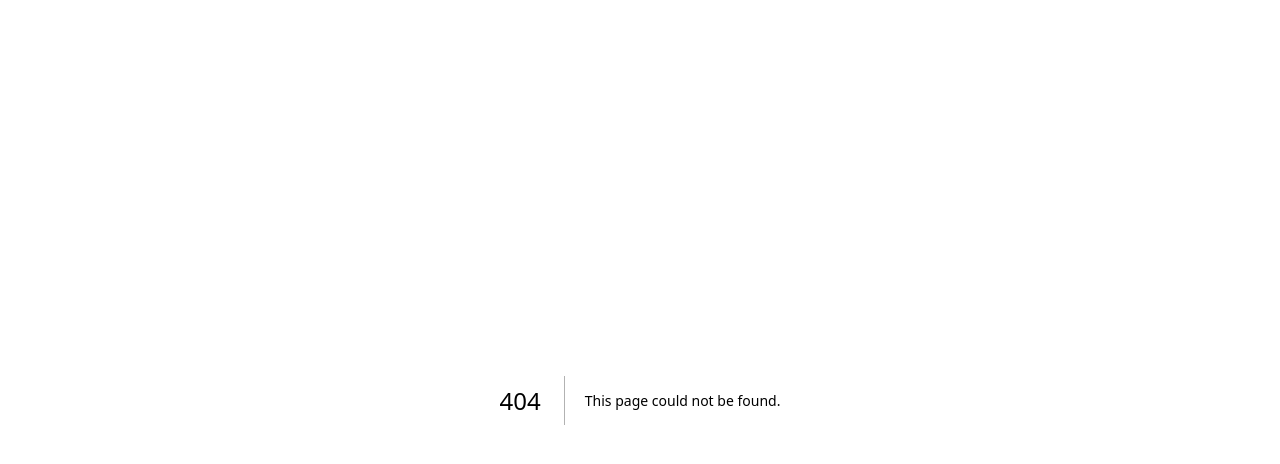
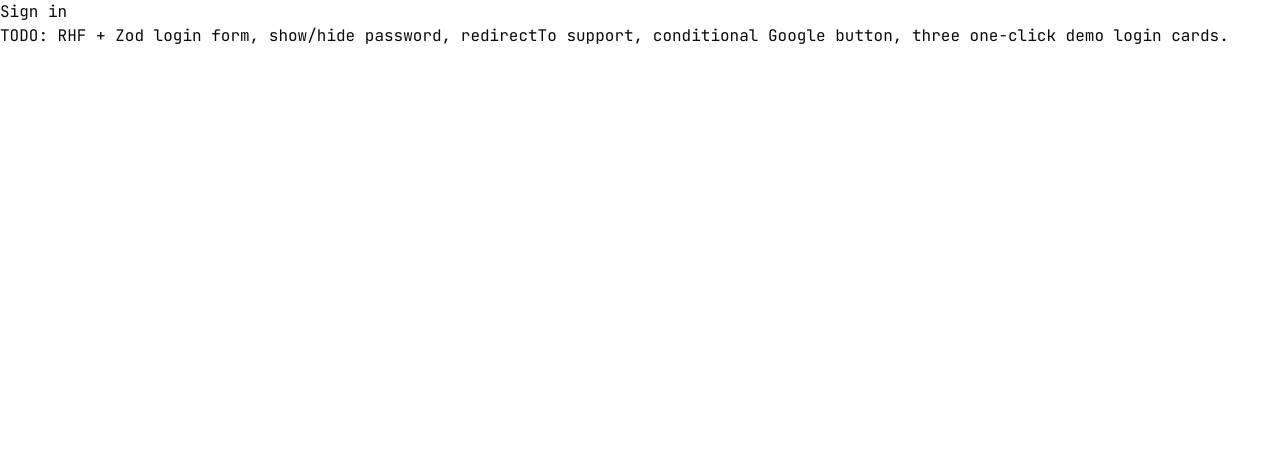
Before and after one commit to abdullahalnoman003/developer-assessment-platform-frontend, a Next.js app: page /login in a window 1280 px wide. Before the commit this address had no page. Shown: the top 464 px of the page. Built offline with nearby package versions, Linux system fonts and the light colour scheme.

Commit message:
feat: add authentication pages for error, loading, login, and register

```diff
--- /dev/null
+++ b/src/app/(authentication)/error.tsx
@@ -0,0 +1,13 @@
+"use client";
+
+export default function AuthError({ reset }: { reset: () => void }) {
+  return (
+    <main>
+      <h1>Auth page failed to load</h1>
+      <p>TODO: surface the API message and a retry button.</p>
+      <button type="button" onClick={() => reset()}>
+        Retry
+      </button>
+    </main>
+  );
+}
--- /dev/null
+++ b/src/app/(authentication)/loading.tsx
@@ -0,0 +1,3 @@
+export default function AuthLoading() {
+  return <p>TODO: auth section loading skeleton.</p>;
+}
--- /dev/null
+++ b/src/app/(authentication)/login/page.tsx
@@ -0,0 +1,11 @@
+export default function LoginPage() {
+  return (
+    <main>
+      <h1>Sign in</h1>
+      <p>
+        TODO: RHF + Zod login form, show/hide password, redirectTo support,
+        conditional Google button, three one-click demo login cards.
+      </p>
+    </main>
+  );
+}
--- /dev/null
+++ b/src/app/(authentication)/register/page.tsx
@@ -0,0 +1,11 @@
+export default function RegisterPage() {
+  return (
+    <main>
+      <h1>Create an account</h1>
+      <p>
+        TODO: name, email, password, role selector, password strength meter,
+        Google variant, role query prefill.
+      </p>
+    </main>
+  );
+}
```
